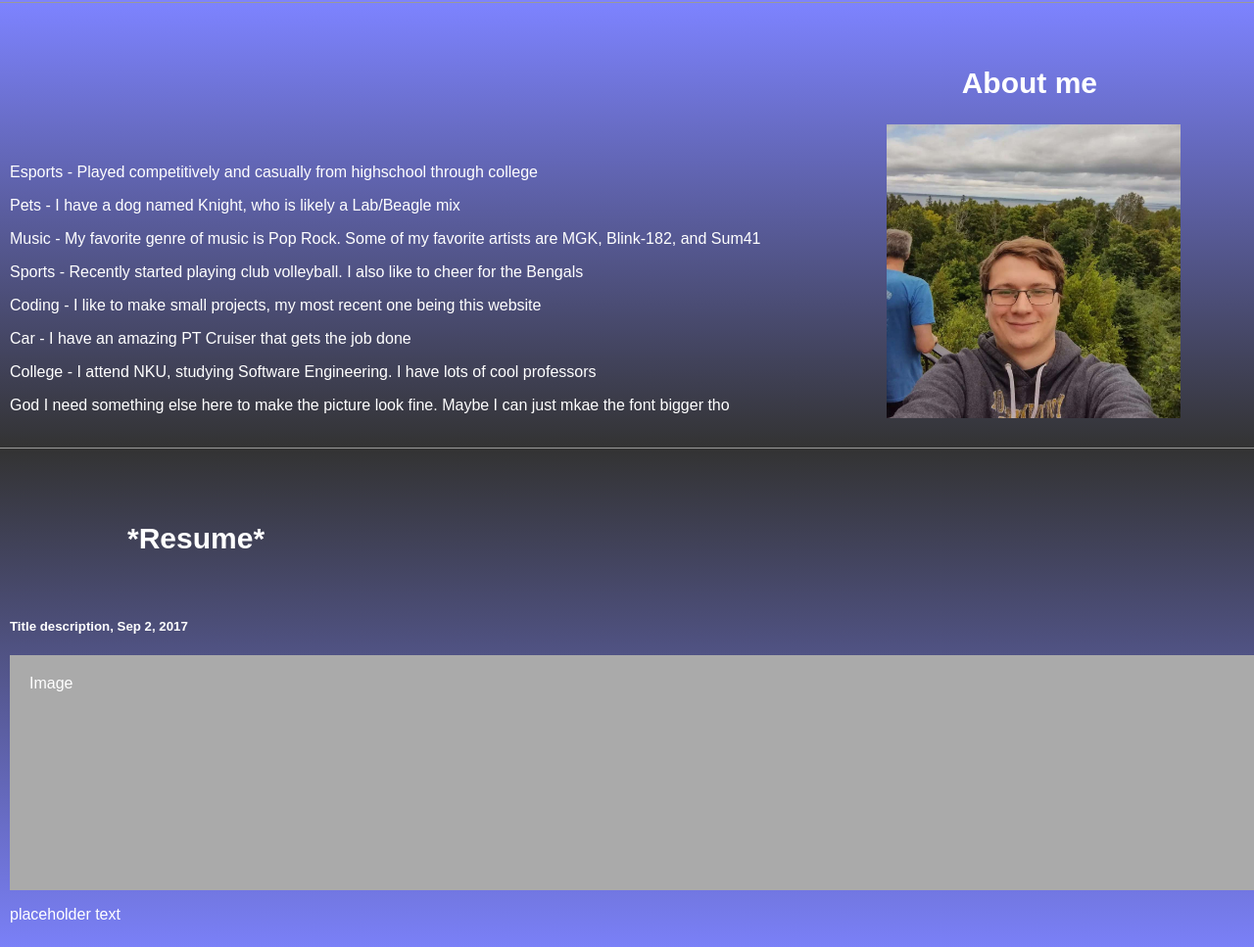
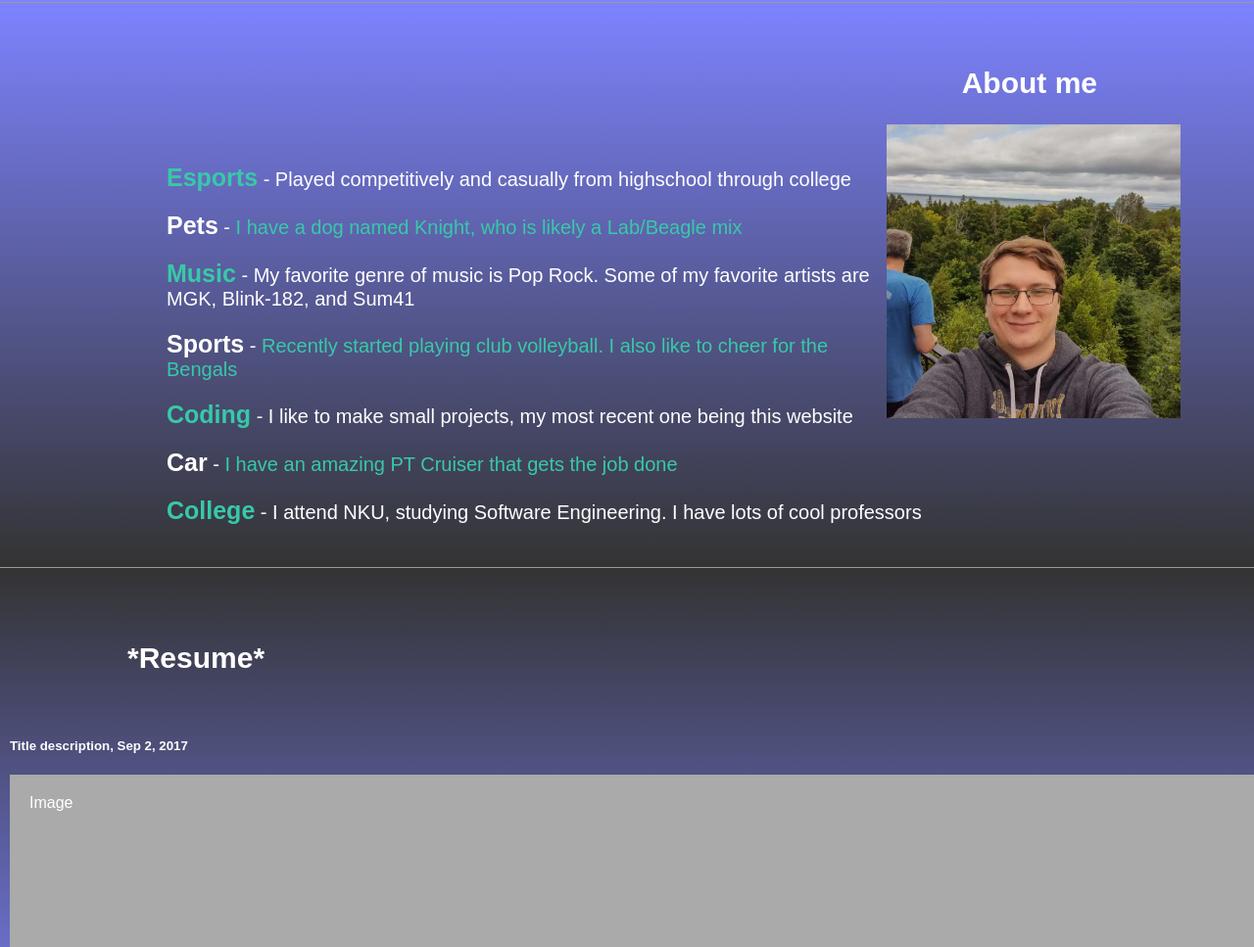
Before and after one commit to JoshLohner/lohnerj.github.io, a plain HTML site: page index.html in a window 1280 px wide. Shown: the part 1298-2265 px from the top of the page at 98% size. Drawn offline with Linux system fonts and the light colour scheme.

Commit message:
about me formatting

```diff
--- a/index.html
+++ b/index.html
@@ -51,15 +51,17 @@
         </div>
         <div class="contentbelow">
           <img src="headshot.jpg" id="headshot">
-          <p>Esports - Played competitively and casually from highschool through college</p>
-          <p>Pets - I have a dog named Knight, who is likely a Lab/Beagle mix</p>
-          <p>Music - My favorite genre of music is Pop Rock. Some of my favorite artists are MGK, Blink-182, and Sum41</p>
-          <p>Sports - Recently started playing club volleyball. I also like to cheer for the Bengals</p>
-          <p>Coding - I like to make small projects, my most recent one being this website</p>
-          <p>Car - I have an amazing PT Cruiser that gets the job done</p>
-          <p>College - I attend NKU, studying Software Engineering. I have lots of cool professors</p>
-          <p>God I need something else here to make the picture look fine. Maybe I can just mkae the font bigger tho</p>
+          <div class="manypara">
+          <p><strong style="color: #37c9a8;">Esports</strong> - Played competitively and casually from highschool through college</p>
+          <p><strong>Pets</strong> - <span style="color: #37c9a8;">I have a dog named Knight, who is likely a Lab/Beagle mix</span></p>
+          <p><strong style="color: #37c9a8;">Music</strong> - My favorite genre of music is Pop Rock. Some of my favorite artists are MGK, Blink-182, and Sum41</p>
+          <p><strong>Sports</strong> - <span style="color: #37c9a8;">Recently started playing club volleyball. I also like to cheer for the Bengals</span></p>
+          <p><strong style="color: #37c9a8;">Coding</strong> - I like to make small projects, my most recent one being this website</p>
+          <p><strong>Car</strong> - <span style="color: #37c9a8;">I have an amazing PT Cruiser that gets the job done</span></p>
+          <p><strong style="color: #37c9a8;">College</strong> - I attend NKU, studying Software Engineering. I have lots of cool professors</p>
+
           <br>
+        </div>
         </div>
       </div>
       <div class="slant1" id="third">
--- a/navbar.css
+++ b/navbar.css
@@ -171,7 +171,14 @@ dl dd {
   margin-right: 75px;
 }
 
+.manypara{
+  font-size: 20px;
+  padding-left: 160px;
+}
 
+.contentbelow strong {
+  font-size:25px;
+}
 
 /* The slants are the different sections, should look into just making 2 slants and alternate them */
 .slant1 {
```
